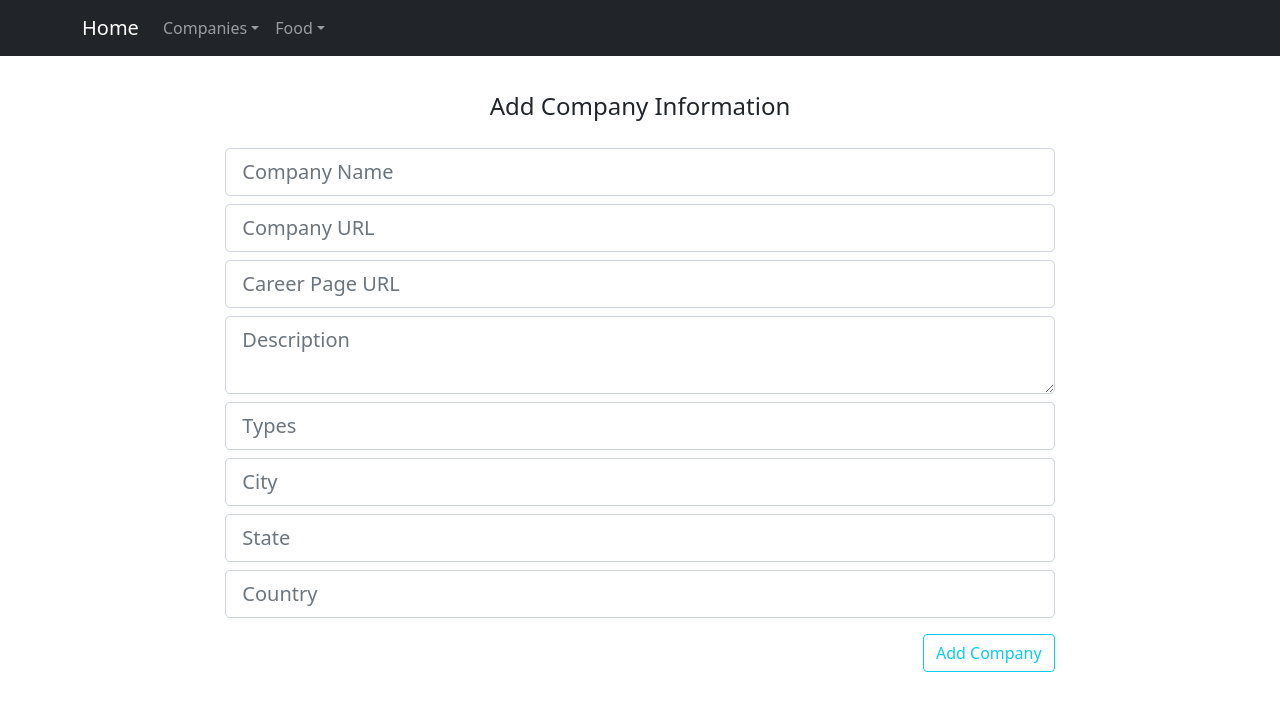
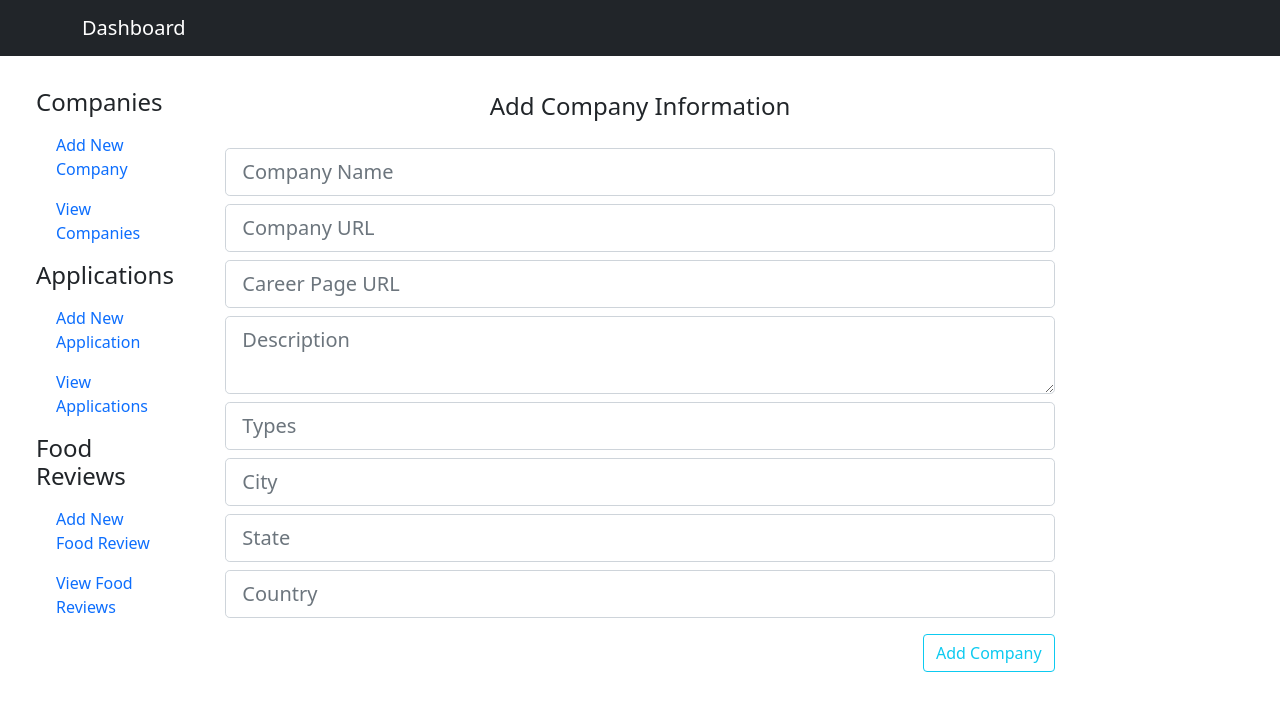
Before and after one commit to vibhavnirmal/personalweb, a Flask app: page /add_company in a window 1280 px wide. Shown: the top 711 px of the page. Run offline with Flask 3, Linux system fonts and the light colour scheme; some libraries are stand-ins or nearby versions.

Commit message:
updated navbar view

```diff
--- a/application/forms.py
+++ b/application/forms.py
@@ -5,85 +5,30 @@ from flask_wtf.file import FileField, FileRequired
 
 
 class CompanyForm(FlaskForm):
-    name = StringField(
-        "Company Name",
-        validators=[DataRequired()],
-        render_kw={"placeholder": "Company Name"},
-    )
-
-    url = StringField(
-        "Company URL",
-        validators=[DataRequired()],
-        render_kw={"placeholder": "Company URL"},
-    )
-    career_page_url = StringField(
-        "Career Page URL",
-        validators=[DataRequired()],
-        render_kw={"placeholder": "Career Page URL"},
-    )
-
-    description = TextAreaField(
-        "Description",
-        validators=[DataRequired()],
-        render_kw={"placeholder": "Description"},
-    )
-
-    types = StringField(
-        "Types", validators=[DataRequired()], render_kw={"placeholder": "Types"}
-    )
-
-    city = StringField(
-        "City", validators=[DataRequired()], render_kw={"placeholder": "City"}
-    )
-    state = StringField(
-        "State", validators=[DataRequired()], render_kw={"placeholder": "State"}
-    )
-    country = StringField(
-        "Country", validators=[DataRequired()], render_kw={"placeholder": "Country"}
-    )
-
+    name = StringField("Company Name", validators=[DataRequired()], render_kw={"placeholder": "Company Name"})
+    url = StringField("Company URL", validators=[DataRequired()], render_kw={"placeholder": "Company URL"})
+    career_page_url = StringField("Career Page URL", validators=[DataRequired()], render_kw={"placeholder": "Career Page URL"})
+    description = TextAreaField("Description", render_kw={"placeholder": "Description"})
+    types = StringField("Types",  render_kw={"placeholder": "Types"})
+    city = StringField("City",  render_kw={"placeholder": "City"})
+    state = StringField("State",  render_kw={"placeholder": "State"})
+    country = StringField("Country", validators=[DataRequired()], render_kw={"placeholder": "Country"})
     submit = SubmitField("Add Company")
 
 
 class FoodForm(FlaskForm):
-    name = StringField(
-        "Food Name", validators=[DataRequired()], render_kw={"placeholder": "Food item name"}
-    )
-
-    description = TextAreaField(
-        "Description",
-        validators=[DataRequired()],
-        render_kw={"placeholder": "Description / Ingredients / How did you like it?"},
-    )
-
-    price = FloatField(
-        "Price", validators=[DataRequired()], render_kw={"placeholder": "Price"}
-    )
-
-    brand = StringField(
-        "Brand", validators=[DataRequired()], render_kw={"placeholder": "Brand"}
-    )
-    category = StringField(
-        "Category", validators=[DataRequired()], render_kw={"placeholder": "Category"}
-    )
-
-    city = StringField(
-        "City", validators=[DataRequired()], render_kw={"placeholder": "City"}
-    )
-    state = StringField(
-        "State", validators=[DataRequired()], render_kw={"placeholder": "State"}
-    )
-    country = StringField(
-        "Country", validators=[DataRequired()], render_kw={"placeholder": "Country"}
-    )
-
-    image = FileField(
-        "Image File",
-        validators=[FileRequired()],
-        name="file-to-upload",
-        render_kw={"placeholder": "Image File", "accept": "image/*"},
-    )
-
+    name = StringField("Food Name", validators=[DataRequired()], render_kw={"placeholder": "Food item name"})
+    description = TextAreaField("Description", render_kw={"placeholder": "Description / Ingredients / How did you like it?"})
+    price = FloatField("Price", validators=[DataRequired()], render_kw={"placeholder": "Price"})
+    brand = StringField("Brand", render_kw={"placeholder": "Brand"})
+    category = StringField("Category", render_kw={"placeholder": "Category"})
+    city = StringField("City", validators=[DataRequired()], render_kw={"placeholder": "City"})
+    state = StringField("State", validators=[DataRequired()], render_kw={"placeholder": "State"})
+    country = StringField("Country", validators=[DataRequired()], render_kw={"placeholder": "Country"})
+    image = FileField("Image File",
+                      validators=[FileRequired()],
+                      name="file-to-upload",
+                      render_kw={"placeholder": "Image File", "accept": "image/*"})
     submit = SubmitField("Add Food")
 
 
@@ -92,20 +37,13 @@ class ApplicationForm(FlaskForm):
     position = StringField('Position / Title', render_kw={"placeholder": "Position / Title"})
     date = DateField('Date', render_kw={"placeholder": "Date"})
     link = URLField('Link to Job Posting', render_kw={"placeholder": "Link to Job Posting"})
-
-    # Email
     email_given = StringField('Email Given', validators=[DataRequired()], render_kw={"placeholder": "Email Given"})
-
-    # Status
     status = SelectField('Status', choices=[('applied', 'Applied'), ('interviewed', 'Interviewed'),
                                             ('rejected', 'Rejected'), ('offer', 'Offer'), ('none', 'None')],
                          validators=[DataRequired()], render_kw={"placeholder": "Status"})
-
-    # Portal
     portal = SelectField('Portal', choices=[('linkedin', 'LinkedIn'), ('indeed', 'Indeed'),
                                            ('glassdoor', 'Glassdoor'), ('companyPortal', 'Company Portal'),
                                            ('other', 'Other')],
                         validators=[DataRequired()], render_kw={"placeholder": "Portal"})
-
     notes = TextAreaField('Notes', render_kw={"placeholder": "Notes"})
     submit = SubmitField('Submit')
--- a/application/routes.py
+++ b/application/routes.py
@@ -58,7 +58,7 @@ def add_company():
             # flash message is displayed on the next page (index)
             flash(f'Company {form.name.data} added!', 'success')
 
-            return redirect('/')
+            return redirect('/add_company')
     else:
         form = CompanyForm()
     return render_template('add_company.html', title='Add Company', form=form)
@@ -105,7 +105,7 @@ def add_application():
             # flash message is displayed on the next page (index)
             flash(f'Company {form.name.data} added!', 'success')
 
-            return redirect('/')
+            return redirect('/add_food')
     else:
         form = ApplicationForm()
     return render_template('add_application.html', title='Add Application', form=form)
--- a/application/templates/layout.html
+++ b/application/templates/layout.html
@@ -10,9 +10,9 @@
     <link href="https://cdn.jsdelivr.net/npm/bootstrap@5.0.2/dist/css/bootstrap.min.css" rel="stylesheet"
         integrity="sha384-EVSTQN3/azprG1Anm3QDgpJLIm9Nao0Yz1ztcQTwFspd3yD65VohhpuuCOmLASjC" crossorigin="anonymous">
     {% if title %}
-        <title>{{ title }}</title>
+    <title>{{ title }}</title>
     {% else %}
-        <title>Dev-ViN Home</title>
+    <title>Dev-ViN Home</title>
     {% endif %}
     <link rel="stylesheet" type="text/css" href="{{ url_for('static', filename='styles.css') }}">
 
@@ -22,8 +22,8 @@
     <header>
         <nav class="navbar navbar-expand-lg navbar-dark bg-dark mb-2">
             <div class="container">
-                <a class="navbar-brand" href="{{ url_for('index') }}">Home</a>
-                <button class="navbar-toggler" type="button" data-bs-toggle="collapse"
+                <a class="navbar-brand" href="{{ url_for('index') }}">Dashboard</a>
+                <!-- <button class="navbar-toggler" type="button" data-bs-toggle="collapse"
                     aria-controls="navbarSupportedContent" aria-expanded="false" aria-label="Toggle navigation">
                     <span class="navbar-toggler-icon"></span>
                 </button>
@@ -32,10 +32,14 @@
                         <li class="nav-item dropdown">
                             <a href="#" class="nav-link dropdown-toggle" data-bs-toggle="dropdown">Companies</a>
                             <ul class="dropdown-menu">
-                                <li><a href="{{ url_for('add_company') }}" class="dropdown-item">Add New Company</a></li>
-                                <li><a href="{{ url_for('view_companies') }}" class="dropdown-item">View Companies</a></li>
-                                <li><a href="{{ url_for('add_application') }}" class="dropdown-item">Add New Application</a></li>
-                                <li><a href="{{ url_for('view_applications') }}" class="dropdown-item">View Applications</a></li>
+                                <li><a href="{{ url_for('add_company') }}" class="dropdown-item">Add New Company</a>
+                                </li>
+                                <li><a href="{{ url_for('view_companies') }}" class="dropdown-item">View Companies</a>
+                                </li>
+                                <li><a href="{{ url_for('add_application') }}" class="dropdown-item">Add New
+                                        Application</a></li>
+                                <li><a href="{{ url_for('view_applications') }}" class="dropdown-item">View
+                                        Applications</a></li>
                             </ul>
                         </li>
                         <li class="nav-item dropdown">
@@ -46,14 +50,40 @@
                             </ul>
                         </li>
                     </ul>
-                </div>
+                </div> -->
             </div>
         </nav>
     </header>
 
     <main class="container-fluid">
         <div class="row">
-            <div class="col-md-2"></div>
+            <div class="col-md-2">
+                <div class="container-fluid mt-4">
+                    <ul class="nav nav-pills flex-column" id="menu">
+                        <li class="mb-2">
+                            <h4 class="px-0 align-middle">Companies</h4>
+                            <ul class="nav flex-column ms-1" id="submenu2" data-bs-parent="#menu">
+                                <li><a href="{{ url_for('add_company') }}" class="nav-link">Add New Company</a></li>
+                                <li><a href="{{ url_for('view_companies') }}" class="nav-link">View Companies</a></li>
+                            </ul>
+                        </li>
+                        <li class="mb-2">
+                            <h4 class="px-0 align-middle">Applications</h4>
+                            <ul class="nav flex-column ms-1" id="submenu3" data-bs-parent="#menu">
+                                <li><a href="{{ url_for('add_application') }}" class="nav-link">Add New Application</a></li>
+                                <li><a href="{{ url_for('view_applications') }}" class="nav-link">View Applications</a></li>
+                            </ul>
+                        </li>
+                        <li class="mb-2">
+                            <h4 class="px-0 align-middle">Food Reviews</h4>
+                            <ul class="nav flex-column ms-1" id="submenu4" data-bs-parent="#menu">
+                                <li><a href="{{ url_for('add_new_food') }}" class="nav-link"> Add New Food Review</a></li>
+                                <li><a href="{{ url_for('view_food') }}" class="nav-link"> View Food Reviews</a></li>
+                            </ul>
+                        </li>
+                    </ul>
+                </div>
+            </div>
             <div class="col-md-8">
                 {% block content %}
                 {% endblock %}
```
